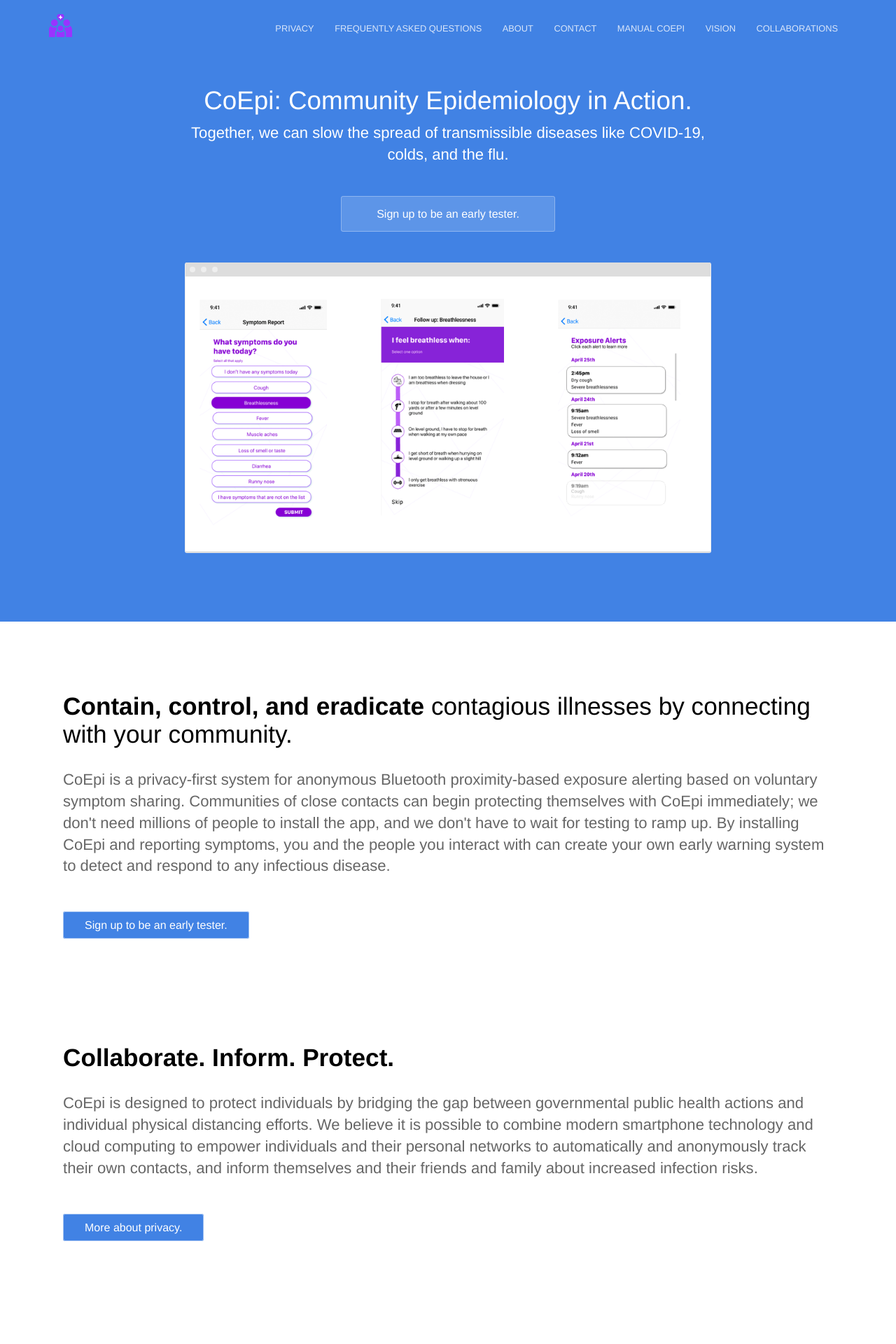
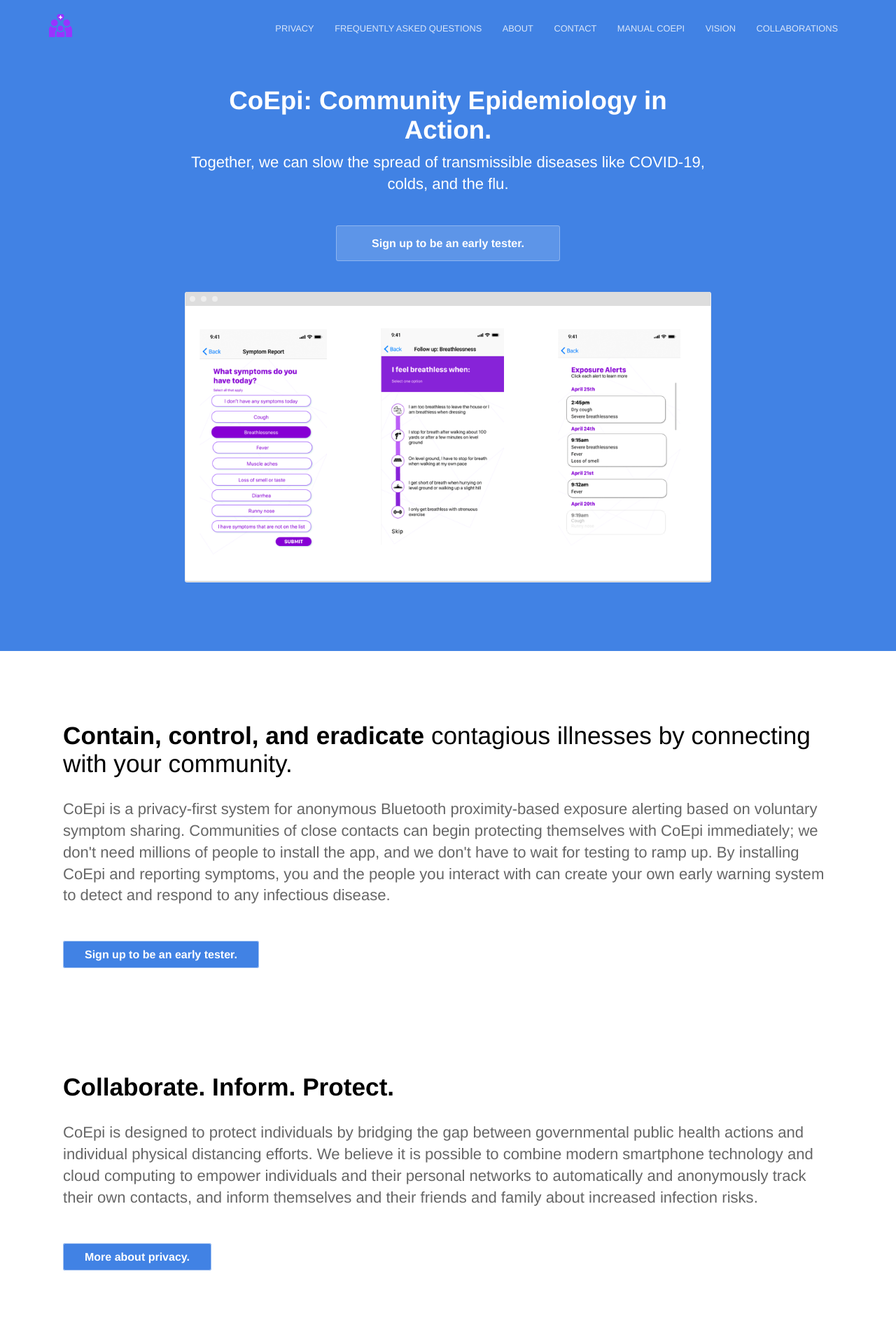
Before and after one commit to Co-Epi/website, a Jekyll site: the page built from index.html, in a window 1280 px wide. Shown: the top 1920 px of the page at 70% size. Built offline with Jekyll 4.4.1, drawn with Linux system fonts in a browser that asks for light colours; the list of posts is cut into pages by our own code.

Commit message:
bold title

```diff
--- a/index.html
+++ b/index.html
@@ -4,7 +4,7 @@
 ---
 <section class="hero">
 	<div class="text-container">
-		<h1 class="editable">CoEpi: Community Epidemiology in Action.</h1>
+		<h1 class="editable"><strong>CoEpi: Community Epidemiology in Action.<strong></h1>
 		<p class="subtext editable">Together, we can slow the spread of transmissible diseases like COVID-19, colds, and the flu.</p>
 		<div class="cta button alt"><a href="https://forms.gle/MLeKz9nerPvX8fwC8">Sign up to be an early tester.</a></div>
 		<div>
```
